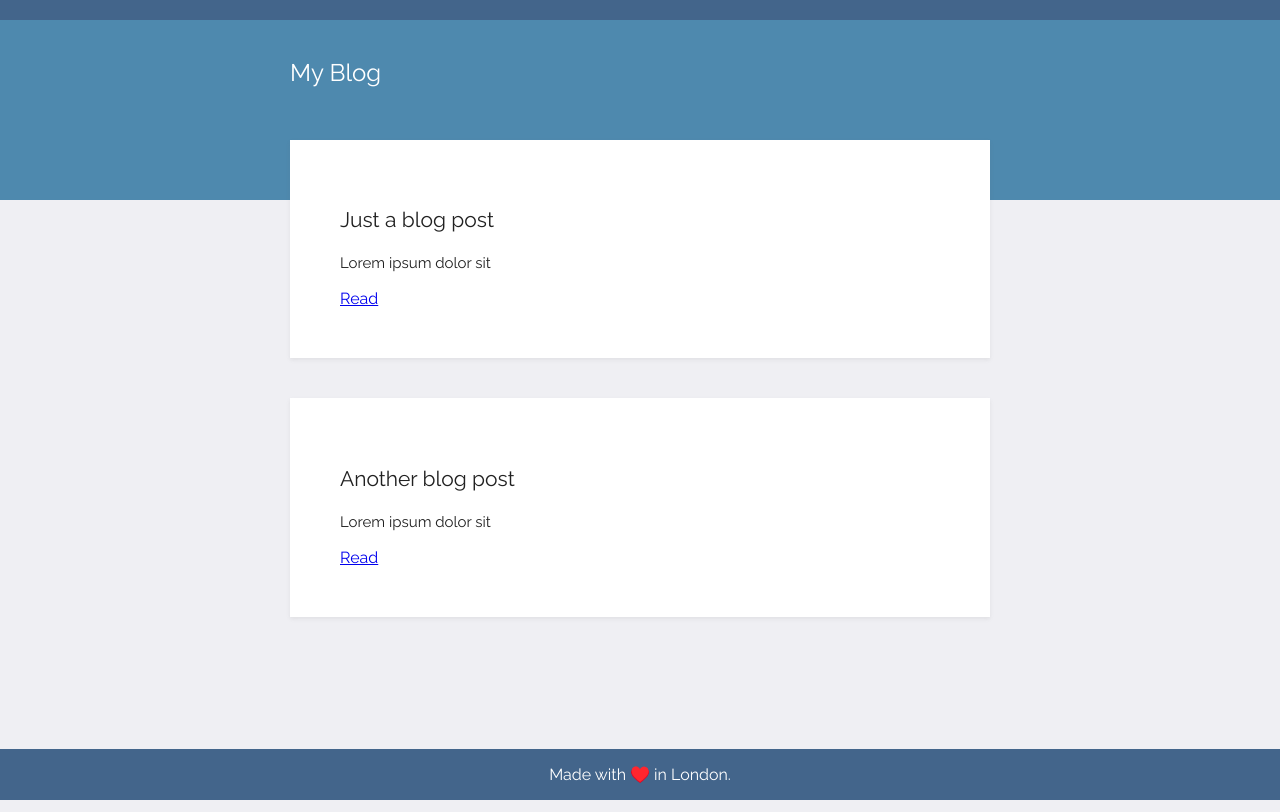
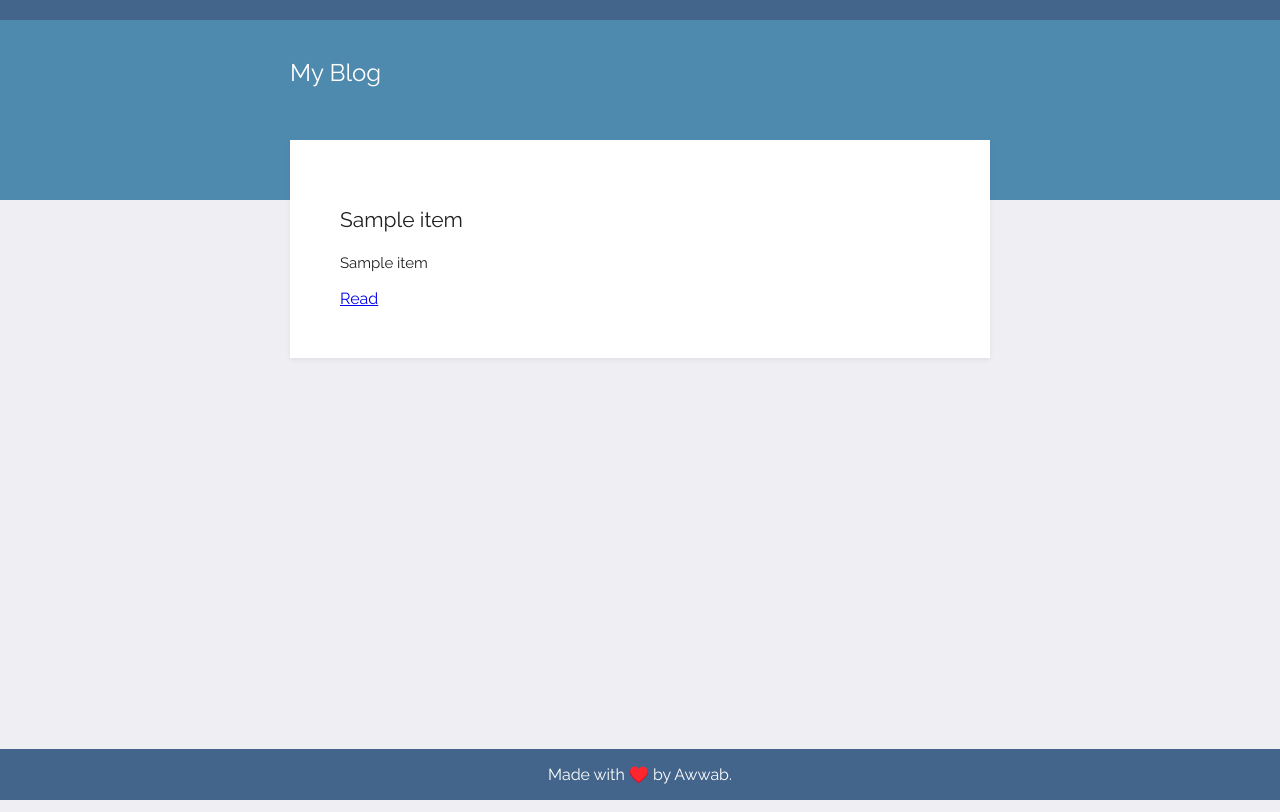
Before and after one commit to M-Awwab-Khan/cool-flask-blog, a Flask app: page / in a window 1280 px wide. Run offline with Flask 3, Linux system fonts and the light colour scheme; a database or web service that is not in the repository returns one stand-in record (values such as "Sample title"); data that the repository does not hold is empty.

Commit message:
dynamic rendering using jinja

```diff
--- a/templates/index.html
+++ b/templates/index.html
@@ -11,23 +11,18 @@
     <div class="top">
         <div class="title"><h1>My Blog</h1></div>
     </div>
+    {% for post in posts %}
     <div class="content">
         <div class="card">
-            <h2>Just a blog post</h2>
-            <p class="text">Lorem ipsum dolor sit </p>
+            <h2>{{ post['title'] }}</h2>
+            <p class="text">{{ post['subtitle'] }}</p>
             <a href="#">Read</a>
         </div>
     </div>
-    <div class="content">
-        <div class="card">
-            <h2>Another blog post</h2>
-            <p class="text">Lorem ipsum dolor sit </p>
-            <a href="#">Read</a>
-        </div>
-    </div>
+    {% endfor %}
 </div>
 </body>
 <footer>
-    <p>Made with ♥️ in London.</p>
+    <p>Made with ♥️ by Awwab.</p>
 </footer>
 </html>
```
